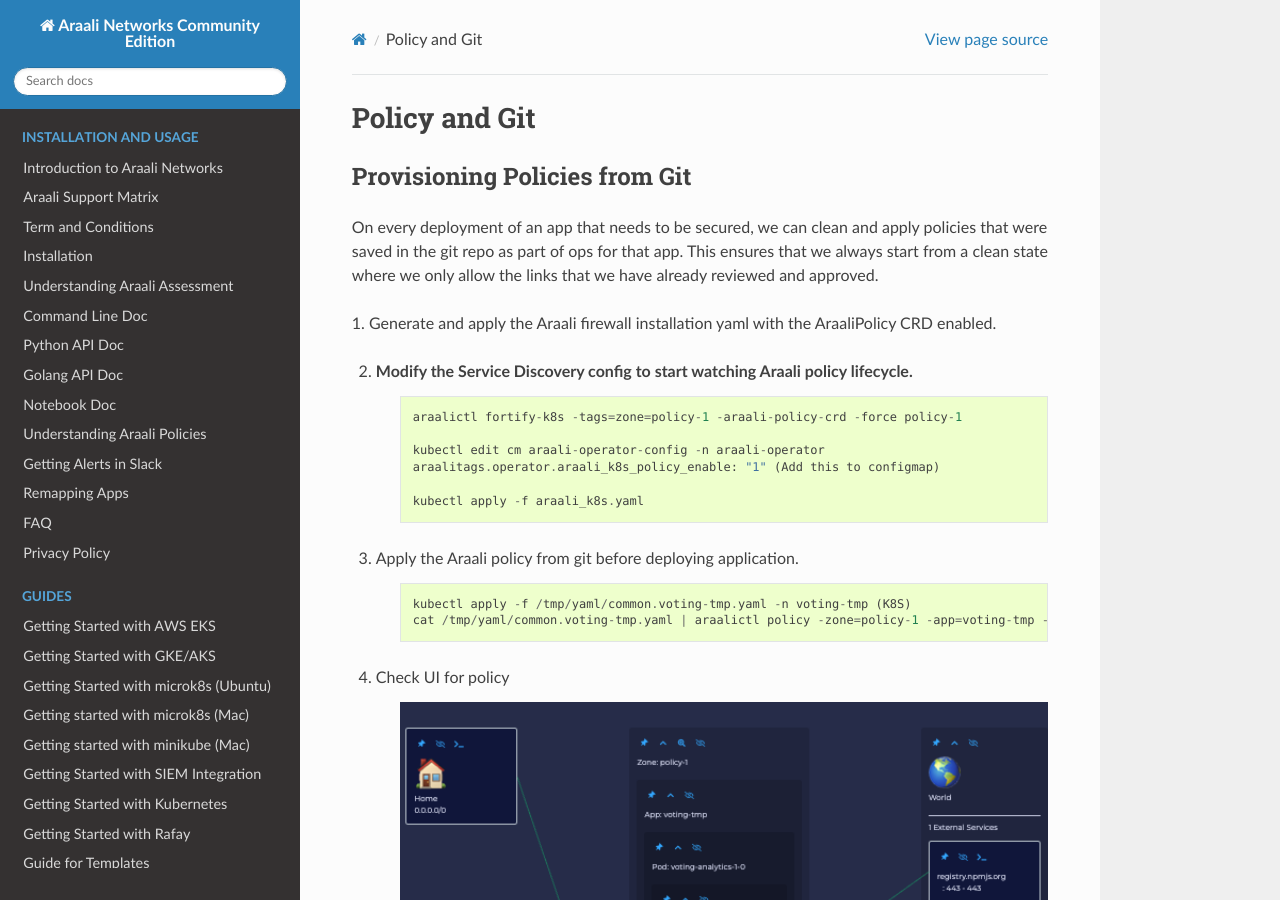
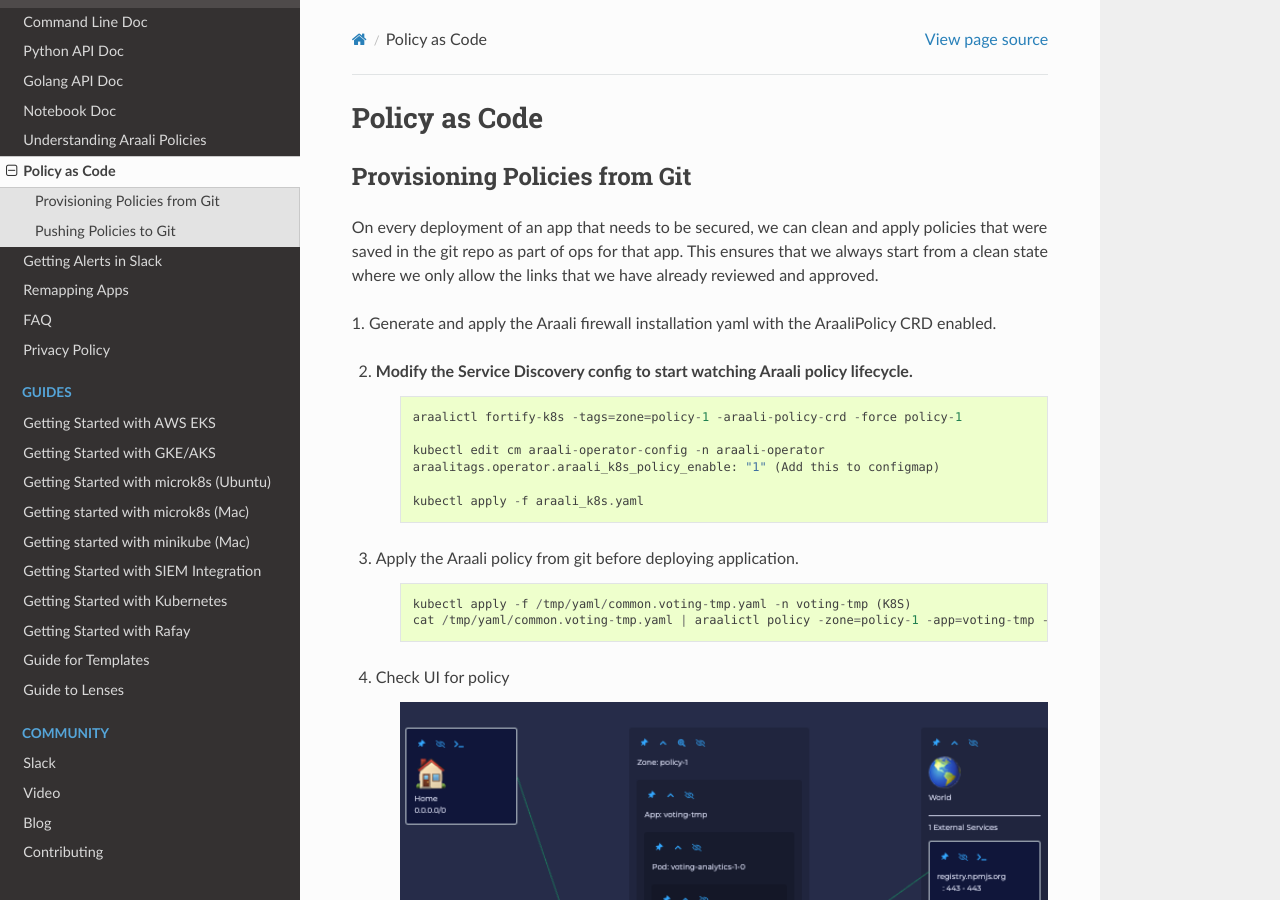
Before and after one commit to araalinetworks/api, a Sphinx documentation site: the page built from doc/source/policy_as_code.rst, in a window 1280 px wide and 900 px high. Built offline with Sphinx 7.4.7 and the Read the Docs theme 2.0.0, drawn with Linux system fonts in a browser that asks for light colours.

Commit message:
- putting policy_as_code.rst in index.rst - editing gettingstarted.rst

```diff
--- a/doc/source/index.rst
+++ b/doc/source/index.rst
@@ -42,6 +42,7 @@
    araalictlgolang
    araalictlnotebook
    araalipolicy
+   policy_as_code
    araalislackwebhook
    remapping_apps
    araalifaq
--- a/doc/source/policy_and_git.rst
+++ b/doc/source/policy_as_code.rst
@@ -1,4 +1,4 @@
-Policy and Git
+Policy as Code
 ==============
 
 Provisioning Policies from Git
```
Also changed, not shown: doc/source/gettingstarted.rst (+15 -9 lines), doc/source/images/top_risk_buckets.png (added).
